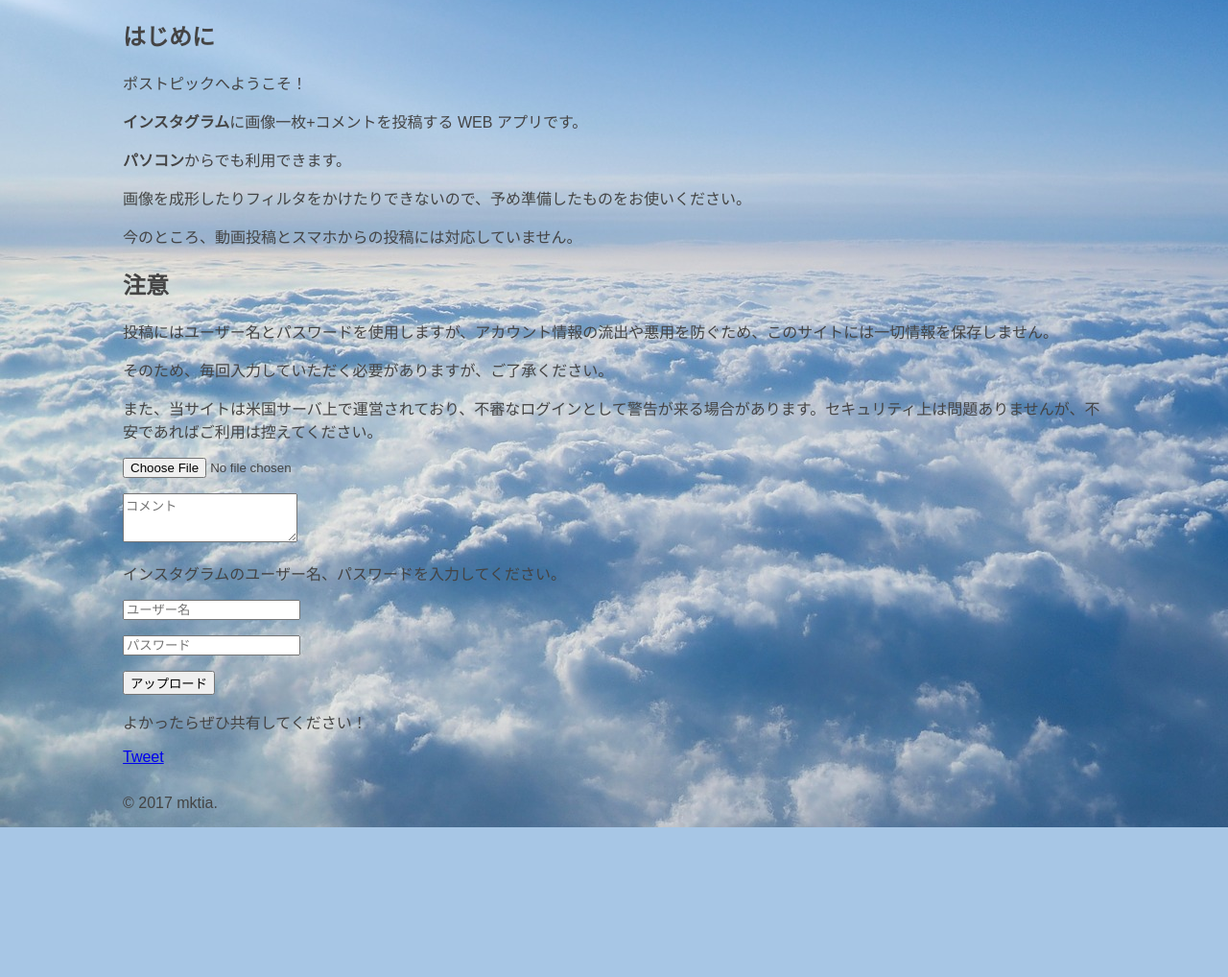
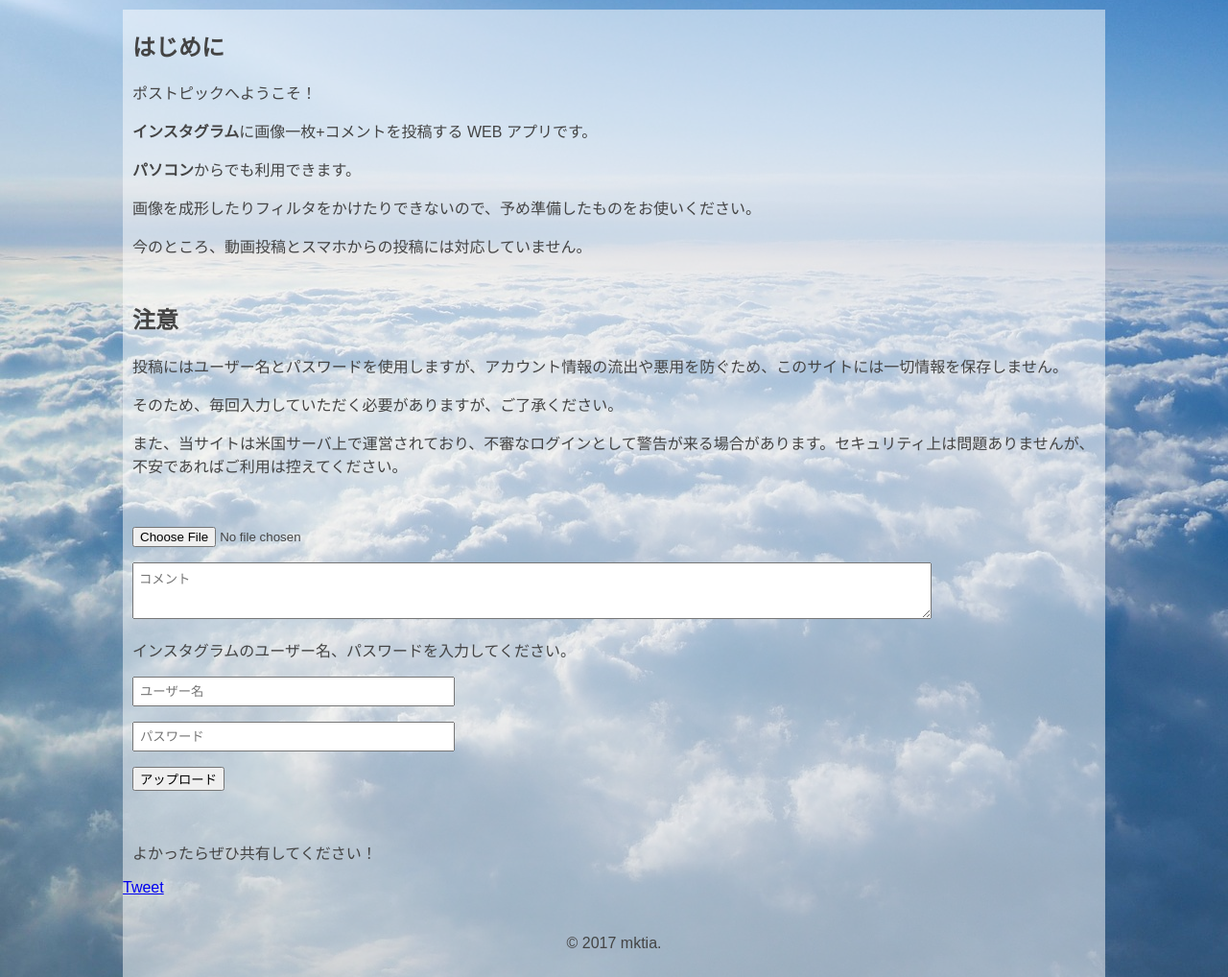
Before and after one commit to mktia/postpic, a Flask app: page / in a window 1280 px wide. Shown: the part 45-1063 px from the top of the page at 96% size. Before the commit the page ends 907 px from the top, so only its background shows below. Run offline with Flask 2, Linux system fonts and the light colour scheme; some libraries are stand-ins or nearby versions; some web fonts are replaced.

Commit message:
fix the form css

```diff
--- a/static/style.css
+++ b/static/style.css
@@ -6,14 +6,22 @@ body {
   margin: 0;
 }
 
-input[type="submit"] {
-  -web-appearance: none;
+.contents {
+  background: rgba(255, 255, 255, 0.5);
+  margin-left: auto;
+  margin-right: auto;
+  padding-bottom: 10px;
+  padding-top: 10px;
+  width: 96%;
 }
 
-.contents {
-  margin-left: auto;
-  margin-right: auto;
-  width: 96%;
+.contents h2 {
+  margin-top: 10px;
+}
+
+.contents h2, .contents p, .contents textarea {
+  margin-left: 10px;
+  margin-right: 10px;
 }
 
 .fb-like span {
@@ -22,11 +30,18 @@ input[type="submit"] {
 
 .footer {
   clear: both;
+  text-align: center;
 }
 
 .footer a {
   color: #444;
   text-decoration: none;
+}
+
+.form__textarea,
+.form__textbox {
+  padding: 6px;
+  width: 80%;
 }
 
 .header {
@@ -94,16 +109,26 @@ input[type="submit"] {
 }
 
 @media screen and (min-width: 320px) {}
+
 /* Galaxy S5 */
 @media screen and (min-width: 360px) {}
+
 /* iPhone */
 @media screen and (min-width: 375px) {}
+
 /* Nexus 5X */
 @media screen and (min-width: 412px) {}
+
 /* iPhone Plus */
 @media screen and (min-width: 414px) {}
+
 /* iPad */
-@media screen and (min-width: 768px) {}
+@media screen and (min-width: 768px) {
+  .form__textbox {
+    width: 320px;
+  }
+}
+
 /* iPad Pro */
 @media screen and (min-width: 1024px) {
   .contents {
```
